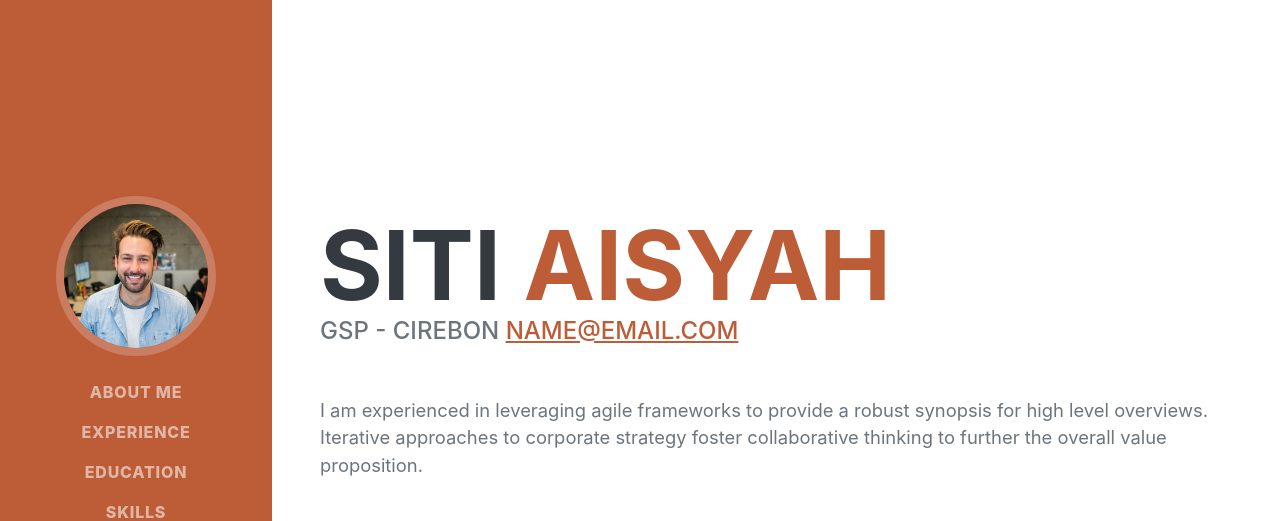
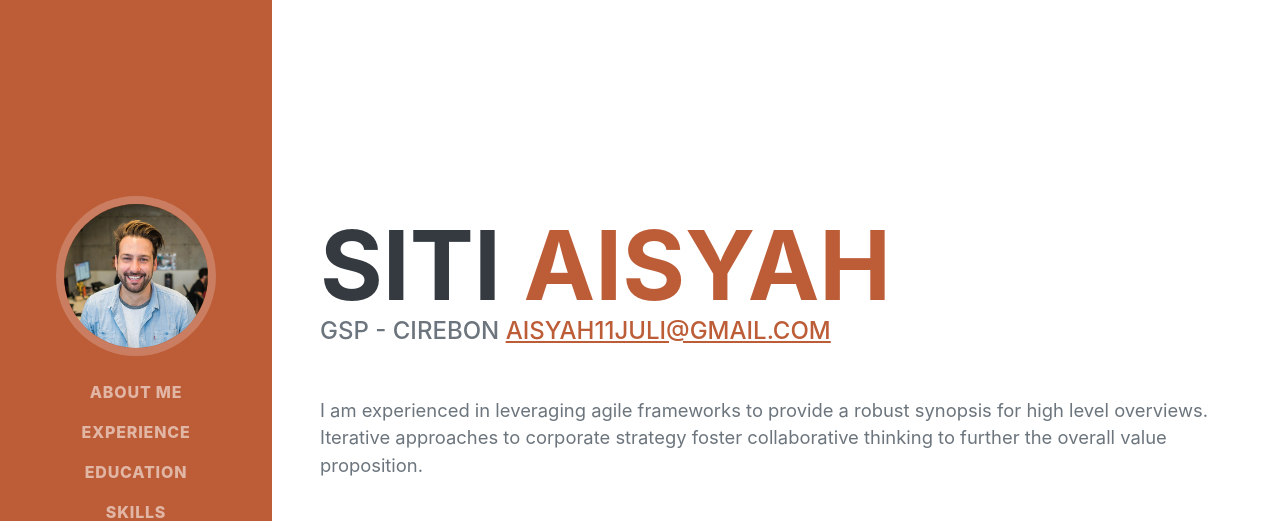
Before and after one commit to icha112/portofolio, a plain HTML site: page index.html in a window 1280 px wide. Shown: the top 521 px of the page. Drawn offline with nearby package versions, Linux system fonts and the light colour scheme; a web font is replaced by a local one.

Commit message:
Update index.html

```diff
--- a/index.html
+++ b/index.html
@@ -44,7 +44,7 @@
                     </h1>
                     <div class="subheading mb-5">
                         GSP - CIREBON
-                        <a href="mailto:aisyah11juli@gmail.com">name@email.com</a>
+                        <a href="mailto:aisyah11juli@gmail.com">aisyah11juli@gmail.com</a>
                     </div>
                     <p class="lead mb-5">I am experienced in leveraging agile frameworks to provide a robust synopsis for high level overviews. Iterative approaches to corporate strategy foster collaborative thinking to further the overall value proposition.</p>
                     <div class="social-icons">
```
